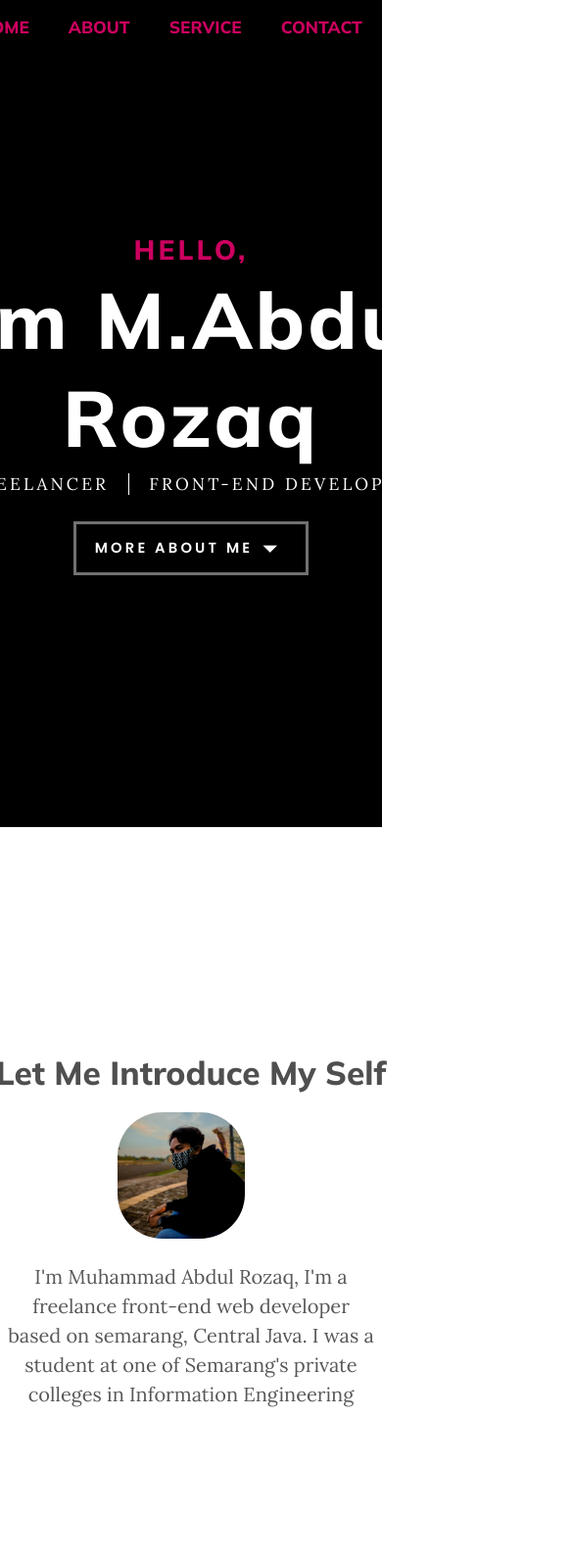
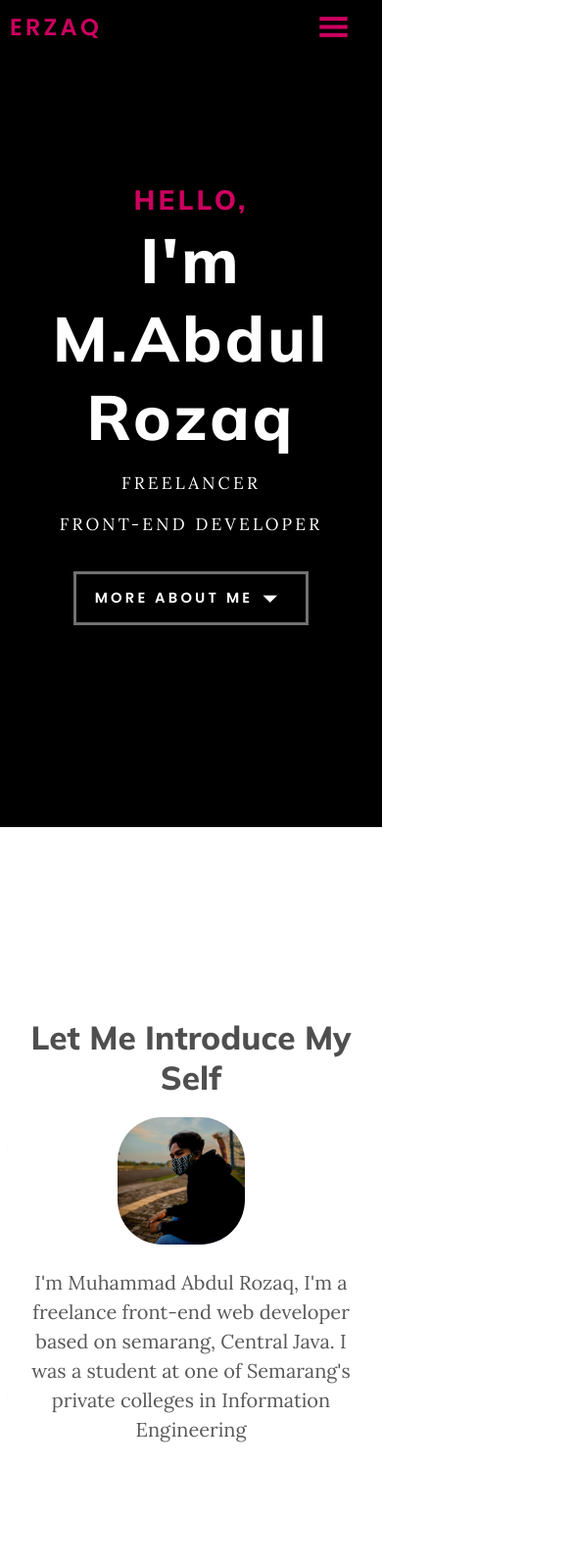
Before and after one commit to Abdurrozaq63/abdurrozaq.github.io, a plain HTML site: page indext.html in a window 390 px wide. Shown: the top 1597 px of the page at 98% size, 585 px wide, since content can reach past the window. Drawn offline with nearby package versions, Linux system fonts and the light colour scheme.

Commit message:
Update style.css

```diff
--- a/style/style.css
+++ b/style/style.css
@@ -24,22 +24,34 @@ header .navbar{
    transition: .5s;
    z-index: 1;
 }
-header .navbar .btn-menu{
+header .navbar h2{
+   position: absolute;
+   left: 10px;
+   font-family: 'Poppins', sans-serif;
+   font-weight: 600;
+   letter-spacing: .2rem;
+   text-transform: uppercase;
+   color: #cc005f;
+}
+header .navbar .wrap-menu .btn-menu{
    display: none;
 }
-header .navbar ul{
+header .navbar .wrap-menu ul{
    display: flex;
    list-style: none;
 }
-header .navbar ul li{
+header .navbar .wrap-menu ul li{
    padding: 0 20px;
 }
-header .navbar ul li a{
+header .navbar .wrap-menu ul li a{
    font-size: 13pt;
    font-weight: 700;
-   color: #cc005f;
+   color: #ffffff;
    text-decoration: none;
    text-transform: uppercase;
+}
+header .navbar .wrap-menu ul li a:hover{
+   color: #cc005f;
 }
 /*content intro*/
 .container{
@@ -49,9 +61,11 @@ header .navbar ul li a{
    justify-content: center;
    background-color: black;
    color: #ffffff;
+   overflow-x: hidden;
 }
 .container .intro{
-   min-width: 600px;
+   max-width: 760px;
+   margin: 0 30px;
    display: flex;
    flex-direction: column;
    justify-content: center;
@@ -125,7 +139,7 @@ header .navbar ul li a{
    transition: .5s;
 }
 .container .scene .about {
-   min-width: 550px;
+   width: 550px;
    display: flex;
    flex-direction: column;
    justify-content: center;
@@ -166,7 +180,7 @@ header .navbar ul li a{
    text-align: center;
 }
 .container .scene .skill{
-   min-width: 500px;
+   width: 500px;
    display: flex;
    flex-direction: column;
    justify-content: center;
@@ -189,7 +203,7 @@ header .navbar ul li a{
    color: #585858;
 }
 .container .scene .skill ul li .progress-percent{
-   width: 450px;
+   max-width: 450px;
    height: 10px;
    margin: 7px 0;
    background-color: #b9b7b7;
@@ -224,7 +238,7 @@ header .navbar ul li a{
    text-align: center;
 }
 .container .service{
-   min-width: 500px;
+   min-width: 300px;
    height: 100vh;
    display: flex;
    flex-direction: column;
@@ -248,11 +262,13 @@ header .navbar ul li a{
    margin: 20px 0;
    font-size: 30pt;
    font-weight: 700;
+   text-align: center;
    text-transform: capitalize;
 }
 #service .service .main-serv{
    max-width: 1100px;
    height: 400px;
+   margin-top: 22px;
    display: flex;
    justify-content: center;
    align-items: center;
@@ -292,8 +308,9 @@ header .navbar ul li a{
 
 /*containt contact*/
 #contact .box-cont{
-   min-width: 400px;
+   min-width: 370px;
    height: 100vh;
+   margin: 0 30px;
    display: flex;
    flex-direction: column;
    justify-content: center;
@@ -301,11 +318,15 @@ header .navbar ul li a{
 }
 #contact .box-cont h3{
    margin: 0;
+   font-size: 17pt;
+   color: #cc005f;
+   text-transform: uppercase;
 }
 #contact .box-cont h1{
    font-size: 35pt;
    text-transform: capitalize;
    font-weight: 600;
+   text-align: center;
 }
 #contact .box-cont .box-form{
    width: 100%;
@@ -406,12 +427,14 @@ header .navbar ul li a{
    text-transform: capitalize;
 }
 
+
+
 @media screen and (max-width: 920px ) {
    #about{
       align-items: center;
    }
-   #about .scene{
-      transform: rotateY(0deg);
+   .abrot{
+      transform: rotateY(-180deg);
    }
    #about .scene .about{
       position: absolute;
@@ -449,7 +472,11 @@ header .navbar ul li a{
    }
 }
 
+
 @media screen and (max-width: 845px) {
+   #home .intro h1{
+      font-size: 4rem;
+   }
    .service{
       perspective: 900px;
    }
@@ -463,29 +490,29 @@ header .navbar ul li a{
       transition: .5s;
    }
    .cube1{
-      transform: translateX(0px);
+      transform: rotateY(-90deg) translateZ(129px);
    }
    .cube2{
-      transform: translateX(-300px);
+      transform: rotateY(0deg) translateZ(129px);
    }
    .cube3{
-      transform: translateX(-300px);
+      transform: rotateY(90deg) translateZ(129px);
    }
    /*scene service play*/
    .clk-cb1{
-      transform: translateX(0px);
+      transform: translateZ(-120px) rotateY(90deg);
    }
    .clk-cb2{
-      transform: translateZ(0px);
+      transform: translateZ(-120px) rotateY(0deg);
    }
    .clk-cb3{
-      transform: translateZ(0px);
+      transform: translateZ(-120px) rotateY(-90deg);
    }
 
 
    #service .btn-scn{
       position: relative;
-      bottom: 20px;
+      bottom: 30px;
       width: 80px;
       height: 20px;
       margin: 0 auto;
@@ -500,4 +527,95 @@ header .navbar ul li a{
     transition: .5s;
     cursor: pointer;
    }
+   .closing .box-foot{
+      flex-direction: column;
+   }
 }
+
+
+@media screen and (max-width: 745px){
+   header .navbar .wrap-menu{
+      position: absolute;
+      top: 0;
+      width: 160px;
+      height: 55px;
+      overflow-y: hidden;
+      background-color: black;
+      transition: .5s;
+   }
+   header .navbar .wrap-menu .btn-menu{
+      position: absolute;
+      top: 0;
+      right: 0;
+      width: 55px;
+      height: 55px;
+      display: flex;
+      justify-content: center;
+      align-items: center;
+      margin-right: 22px;
+      cursor: pointer;
+   }
+   header .navbar .wrap-menu .btn-menu span{
+      font-size: 35px;
+      font-weight: 700;
+      color: #cc005f;
+      line-height: unset;
+   }
+   header .navbar .wrap-menu ul{
+
+      flex-direction: column;
+      justify-content: center;
+      align-items: flex-end;
+      margin: 55px 13px 0 0;
+      padding: 0 0 12px 20px;
+      background-color: black;
+   }
+   .visible{
+      height: 335px !important;
+   }
+   header .navbar .wrap-menu ul li{
+      margin: 21px 0;
+   }
+   header .navbar .wrap-menu ul li a{
+      color: #ffffff;
+      transition: .5s;
+   }
+   header .navbar .wrap-menu ul li a:hover{
+      color: #cc005f;
+      margin-right: 8px;
+   }
+   #home .intro h1{
+      font-size: 4rem;
+   }
+   #home .intro .job{
+      flex-direction: column;
+      justify-content: center;
+   }
+   #home .intro .job h5{
+      border: unset;
+      text-align: center;
+      margin: 10px 0;
+      padding: 0;
+   }
+   #about .scene .about{
+      margin: 0 10px;
+   }
+   #about .scene .skill{
+      margin: 0 10px;
+   }
+}
+@media screen and (max-width: 411px){
+   #home .intro .h1{
+      font-size: 3rem;
+   }
+   #about .scene .about{
+      width: 375px;
+      height: 500px;
+      margin: 15px 10px;
+   }
+   #about .scene .skill{
+      width: 375px;
+      height: 500px;
+      margin: 15px 10px;
+   }
+}
```
